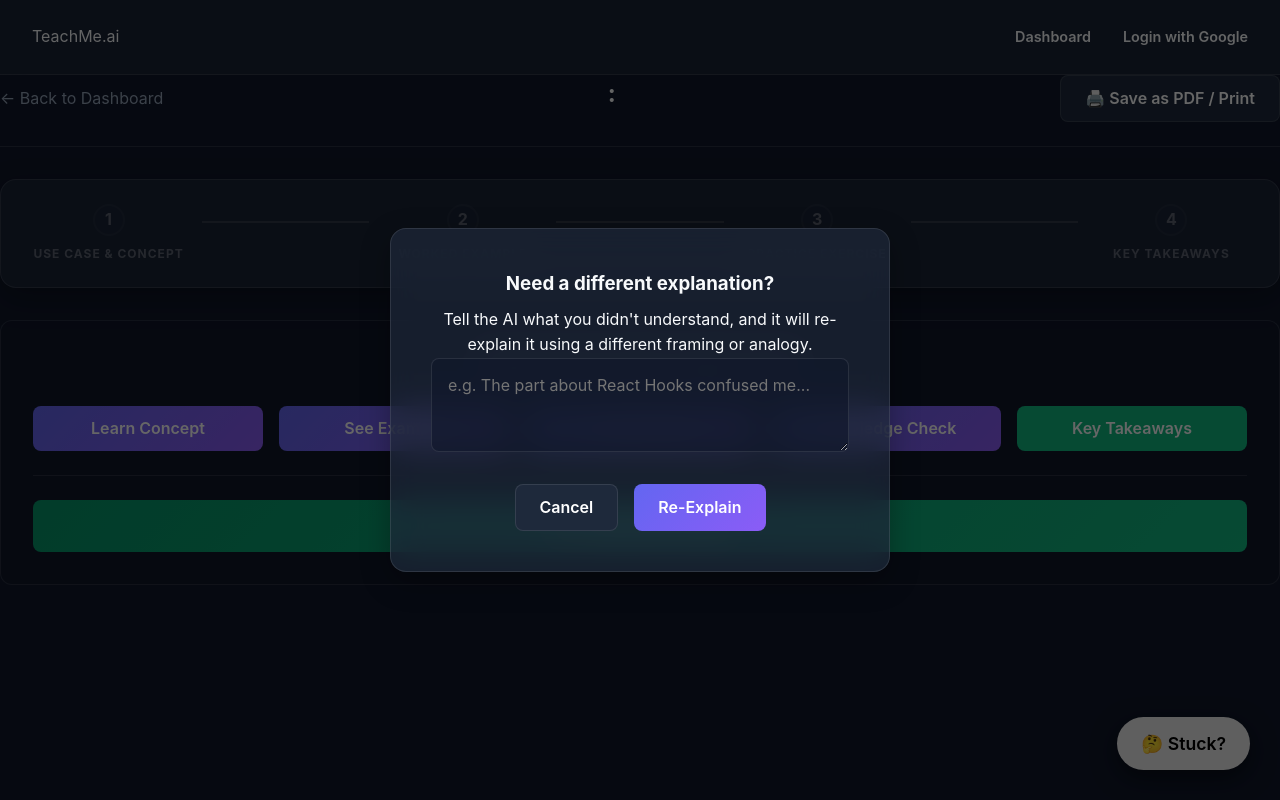
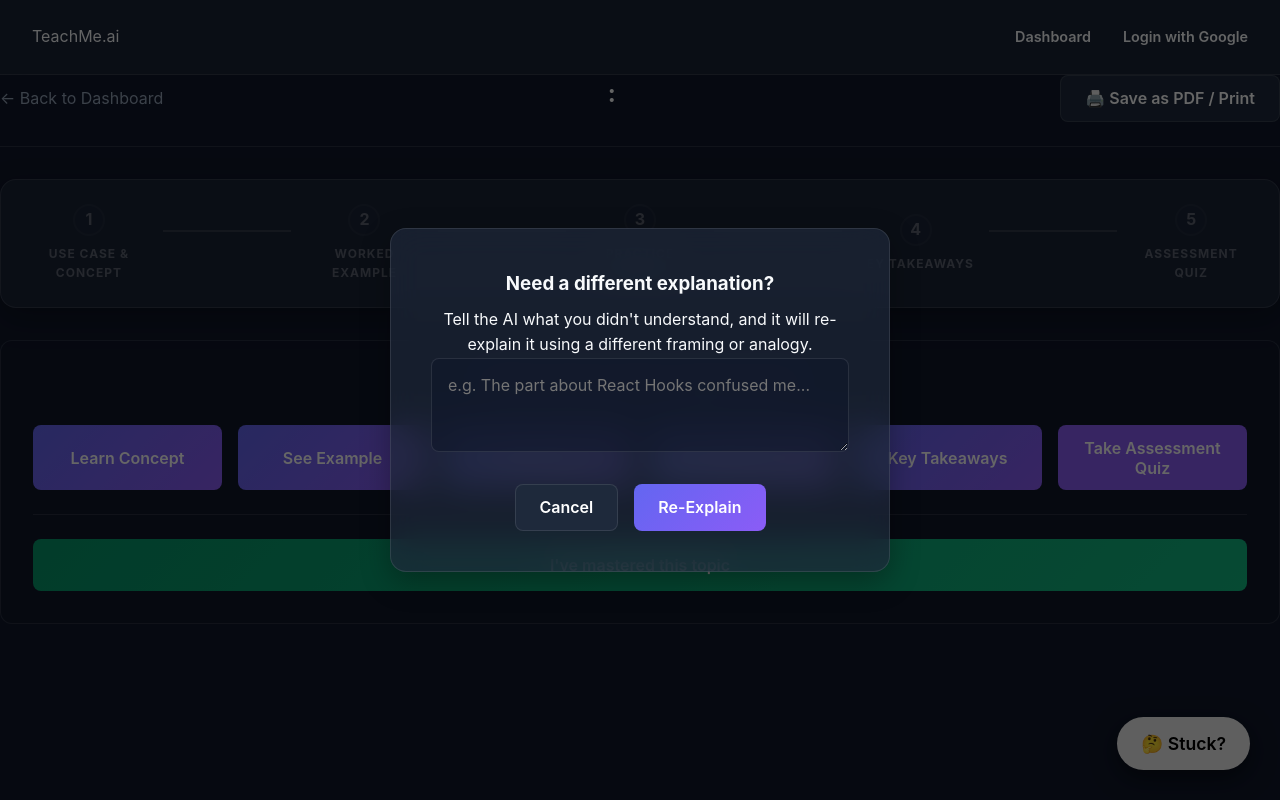
Before and after one commit to hengds2f/teachme, a Flask app: template templates/topic_guide.html in a window 1280 px wide. Run offline with Flask 3, Linux system fonts and the light colour scheme; the template is opened without the code that fills it, so the values that code supplies are empty.

Commit message:
Integration: 5-question interactive MCQ Assessment Quiz for each topic

```diff
--- a/app.py
+++ b/app.py
@@ -402,7 +402,12 @@ def generate_chunk():
     context = f"User Level: {curriculum.level}, Background: {user.background}, Style: {user.learning_style}"
 
     md_content = generate_topic_chunk(curriculum.subject, topic_meta['title'], chunk_type, context)
-    html_content = render_md(md_content)
+
+    # Handle JSON chunks (like quiz) vs Markdown chunks
+    if chunk_type == "quiz":
+        html_content = md_content # Pass raw JSON string
+    else:
+        html_content = render_md(md_content)
 
     # Save the chunk
     chunks = json.loads(progress.content_chunks_json) if progress.content_chunks_json else []
--- a/llm_service.py
+++ b/llm_service.py
@@ -48,6 +48,25 @@ CURRICULUM_SCHEMA = {
             "description": {"type": "STRING", "description": "1-sentence academic overview"}
         },
         "required": ["id", "title", "tier", "description"]
+    }
+}
+
+QUIZ_SCHEMA = {
+    "type": "ARRAY",
+    "items": {
+        "type": "OBJECT",
+        "properties": {
+            "question": {"type": "STRING", "description": "Sophisticated MCQ question"},
+            "options": {
+                "type": "ARRAY",
+                "items": {"type": "STRING", "description": "Distractor or correct option"},
+                "minItems": 4,
+                "maxItems": 4
+            },
+            "answer_index": {"type": "INTEGER", "description": "Index (0-3) of the correct option"},
+            "explanation": {"type": "STRING", "description": "Academic explanation of why the answer is correct"}
+        },
+        "required": ["question", "options", "answer_index", "explanation"]
     }
 }
 
@@ -249,6 +268,9 @@ def generate_topic_chunk(subject, topic_title, chunk_type, current_context=""):
         Provide exactly 3-5 'Key Takeaways' that summarize the most critical technical and theoretical points of this entire topic.
         Format as a bulleted academic summary.
         """
+    elif chunk_type == "quiz":
+        # Handled by a specialized generator for JSON output
+        return generate_quiz_json(subject, topic_title, current_context)
 
     prompt = f"""
     {PROFESSOR_PERSONA}
@@ -281,6 +303,44 @@ def generate_topic_chunk(subject, topic_title, chunk_type, current_context=""):
             return f"### Demo Content: {topic_title}\n\n*Note: The AI is currently at its daily limit. Enjoy this pre-designed learning material.* \n\n**Overview:** {topic_title} is a critical component of {subject}. In this section, we focus on the fundamental theories and practical implementations that define professional standards in this area."
 
         return f"Error: The learning engine hit a hitch ({err_str}). Please try again."
+
+
+def generate_quiz_json(subject, topic_title, context):
+    """
+    Generates a 5-question multiple choice quiz in structured JSON.
+    """
+    api_key = get_api_key()
+    if not api_key:
+        return json.dumps([{"question": "Mock Question?", "options": ["A", "B", "C", "D"], "answer_index": 0, "explanation": "Mock."}] * 5)
+
+    genai.configure(api_key=api_key)
+    model_obj = genai.GenerativeModel(MODEL_NAME)
+
+    prompt = f"""
+    {PROFESSOR_PERSONA}
+
+    Subject: {subject}
+    Topic: {topic_title}
+    Learner Context: {context}
+
+    Generate a 5-question Multiple Choice Quiz (MCQ) to assess deep theoretical and practical understanding of this specific topic.
+    Questions must be challenging, academic, and require synthesis of the concepts taught.
+    For each question, provide 4 distinct options, the index of the correct answer, and a rigorous academic explanation.
+    """
+
+    try:
+        response = model_obj.generate_content(
+            prompt,
+            generation_config={
+                "response_mime_type": "application/json",
+                "response_schema": QUIZ_SCHEMA,
+                "temperature": 0.5
+            }
+        )
+        return response.text.strip()
+    except Exception as e:
+        logger.error(f"Quiz generation failed: {e}")
+        return json.dumps({"error": str(e)})
 
 
 def re_explain_concept(concept_text, learner_feedback, user_context=""):
--- a/static/app.js
+++ b/static/app.js
@@ -172,10 +172,20 @@ document.addEventListener('DOMContentLoaded', () => {
 
             roadmapSteps.forEach(step => {
                 const type = step.id.replace('step-', '');
-                const isLoaded = loadedTypes.some(lt => lt.includes(type) || (type === 'concept' && lt.includes('use case')));
+                const isLoaded = loadedTypes.some(lt => lt.includes(type) || (type === 'concept' && lt.includes('use case')) || (type === 'quiz' && lt.includes('quiz')));
                 if (isLoaded) {
                     step.classList.add('active');
                 }
+            });
+
+            // Initialize existing quizzes
+            document.querySelectorAll('.chunk-quiz .chunk-content').forEach(container => {
+                if (container.querySelector('.quiz-container')) return; // Already init
+                const rawJson = container.innerText.trim();
+                try {
+                    const data = JSON.parse(rawJson);
+                    renderQuizChunk(data, container);
+                } catch(e) { console.error("Failed to parse existing quiz", e); }
             });
 
             // AUTO-TRIGGER first concept if empty
@@ -216,9 +226,18 @@ document.addEventListener('DOMContentLoaded', () => {
                         const labelText = data.type === 'check' ? 'RETRIEVAL PRACTICE' : data.type.toUpperCase();
                         newChunkBox.innerHTML = `
                             <div class="chunk-label">${labelText}</div>
-                            <div class="chunk-content">${data.content_html}</div>
+                            <div class="chunk-content">${data.type === 'quiz' ? '' : data.content_html}</div>
                         `;
                         chunksArea.appendChild(newChunkBox);
+
+                        if (data.type === 'quiz') {
+                            const container = newChunkBox.querySelector('.chunk-content');
+                            try {
+                                const quizData = JSON.parse(data.content_html);
+                                renderQuizChunk(quizData, container);
+                            } catch(e) { console.error("Error parsing new quiz", e); }
+                        }
+
                         newChunkBox.scrollIntoView({ behavior: 'smooth' });
 
                         // Update roadmap
@@ -416,6 +435,81 @@ document.addEventListener('DOMContentLoaded', () => {
     }
 
     renderMath();
+
+    // Quiz Rendering Engine
+    function renderQuizChunk(quizData, container) {
+        container.innerHTML = `<div class="quiz-container" id="quiz-${Date.now()}"></div>`;
+        const quizInner = container.querySelector('.quiz-container');
+
+        quizData.forEach((q, idx) => {
+            const qCard = document.createElement('div');
+            qCard.className = 'quiz-question-card';
+            qCard.innerHTML = `
+                <span class="quiz-question-text">${idx + 1}. ${q.question}</span>
+                <div class="quiz-options">
+                    ${q.options.map((opt, oIdx) => `
+                        <div class="quiz-option" data-qidx="${idx}" data-oidx="${oIdx}">
+                            ${opt}
+                        </div>
+                    `).join('')}
+                </div>
+                <div class="quiz-explanation" id="expl-${idx}"><strong>Academic Analysis:</strong> ${q.explanation}</div>
+            `;
+            quizInner.appendChild(qCard);
+        });
+
+        const submitBtn = document.createElement('button');
+        submitBtn.className = 'cta-button quiz-submit-btn';
+        submitBtn.innerText = 'Submit Assessment';
+        quizInner.appendChild(submitBtn);
+
+        // Option Selection
+        quizInner.addEventListener('click', (e) => {
+            const option = e.target.closest('.quiz-option');
+            if (option && !submitBtn.disabled) {
+                const qIdx = option.dataset.qidx;
+                quizInner.querySelectorAll(`.quiz-option[data-qidx="${qIdx}"]`).forEach(o => o.classList.remove('selected'));
+                option.classList.add('selected');
+            }
+        });
+
+        submitBtn.addEventListener('click', () => {
+            let score = 0;
+            const total = quizData.length;
+
+            quizData.forEach((q, idx) => {
+                const selected = quizInner.querySelector(`.quiz-option[data-qidx="${idx}"].selected`);
+                const selectedIdx = selected ? parseInt(selected.dataset.oidx) : -1;
+
+                const options = quizInner.querySelectorAll(`.quiz-option[data-qidx="${idx}"]`);
+                options[q.answer_index].classList.add('correct');
+
+                if (selectedIdx === q.answer_index) {
+                    score++;
+                } else if (selectedIdx !== -1) {
+                    options[selectedIdx].classList.add('incorrect');
+                }
+
+                quizInner.querySelector(`#expl-${idx}`).classList.add('show');
+            });
+
+            submitBtn.disabled = true;
+            submitBtn.style.display = 'none';
+
+            const summary = document.createElement('div');
+            summary.className = 'quiz-results-summary';
+            summary.innerHTML = `
+                <span class="quiz-score">${score} / ${total}</span>
+                <p>${score === total ? "Phenomenal! You have demonstrated absolute mastery of these conceptual axioms." : "Solid effort. Review the academic analysis for the questions missed to solidify your theoretical framework."}</p>
+            `;
+            quizInner.appendChild(summary);
+            summary.scrollIntoView({ behavior: 'smooth' });
+
+            // Sync with roadmap
+            const step = document.getElementById('step-quiz');
+            if (step) step.classList.add('active');
+        });
+    }
 });
 
 /* New Styles for Roadmap & Details */
--- a/static/styles.css
+++ b/static/styles.css
@@ -188,3 +188,26 @@ button {
     .chunk-content * { color: #000 !important; }
     .tier-title { border-bottom: 1px solid #000; color: #000; }
 }
+
+/* Quiz Styles */
+.quiz-container { margin-top: 1rem; }
+.quiz-question-card { background: rgba(30, 41, 59, 0.5); border: 1px solid var(--glass-border); border-radius: 12px; padding: 1.5rem; margin-bottom: 1.5rem; transition: all 0.3s; text-align: left; }
+.quiz-question-text { font-size: 1.1rem; font-weight: 600; margin-bottom: 1.2rem; display: block; color: #fff; }
+.quiz-options { display: flex; flex-direction: column; gap: 0.8rem; }
+.quiz-option {
+    background: rgba(255,255,255,0.05); border: 1px solid var(--glass-border); border-radius: 8px; padding: 1rem;
+    cursor: pointer; transition: all 0.2s; display: flex; align-items: center; gap: 1rem; position: relative;
+    font-size: 0.95rem;
+}
+.quiz-option:hover { background: rgba(255,255,255,0.1); border-color: var(--primary); }
+.quiz-option.selected { background: rgba(99, 102, 241, 0.2); border-color: var(--primary); box-shadow: 0 0 10px rgba(99, 102, 241, 0.2); }
+
+.quiz-option.correct { background: rgba(16, 185, 129, 0.2) !important; border-color: var(--success) !important; color: #10b981; font-weight: 600; }
+.quiz-option.incorrect { background: rgba(239, 68, 68, 0.2) !important; border-color: #ef4444 !important; color: #f87171; }
+
+.quiz-explanation { margin-top: 1rem; padding: 1rem; background: rgba(0,0,0,0.2); border-radius: 8px; font-size: 0.9rem; border-left: 3px solid var(--primary); display: none; color: var(--text-muted); line-height: 1.5; }
+.quiz-explanation.show { display: block; animation: fadeIn 0.4s; }
+
+.quiz-results-summary { text-align: center; padding: 2rem; background: var(--glass-bg); border-radius: 12px; border: 2px solid var(--primary); margin-top: 2rem; }
+.quiz-score { font-size: 3rem; font-weight: 800; color: var(--accent); display: block; margin-bottom: 0.5rem; }
+.quiz-submit-btn { margin-top: 2rem; width: 100%; padding: 1.2rem; font-size: 1.1rem; }
--- a/templates/topic_guide.html
+++ b/templates/topic_guide.html
@@ -31,6 +31,11 @@
         <div class="step-num">4</div>
         <div class="step-text">Key Takeaways</div>
     </div>
+    <div class="roadmap-line"></div>
+    <div class="roadmap-step" id="step-quiz" data-step="5">
+        <div class="step-num">5</div>
+        <div class="step-text">Assessment Quiz</div>
+    </div>
 </div>
 
 <div class="learning-container" id="learning-container" data-topic-id="{{ topic.id }}">
@@ -55,7 +60,8 @@
                 <button class="dynamic-btn" data-type="example">See Example</button>
                 <button class="dynamic-btn" data-type="exercise">Try Exercise</button>
                 <button class="dynamic-btn" data-type="check">Knowledge Check</button>
-                <button class="dynamic-btn" data-type="takeaways" style="background: var(--success)">Key Takeaways</button>
+                <button class="dynamic-btn" data-type="takeaways">Key Takeaways</button>
+                <button class="dynamic-btn" data-type="quiz" style="background: var(--accent)">Take Assessment Quiz</button>
             </div>
             <div class="complete-group">
                 <button class="complete-btn" id="markCompleteBtn">I've mastered this topic</button>
```
